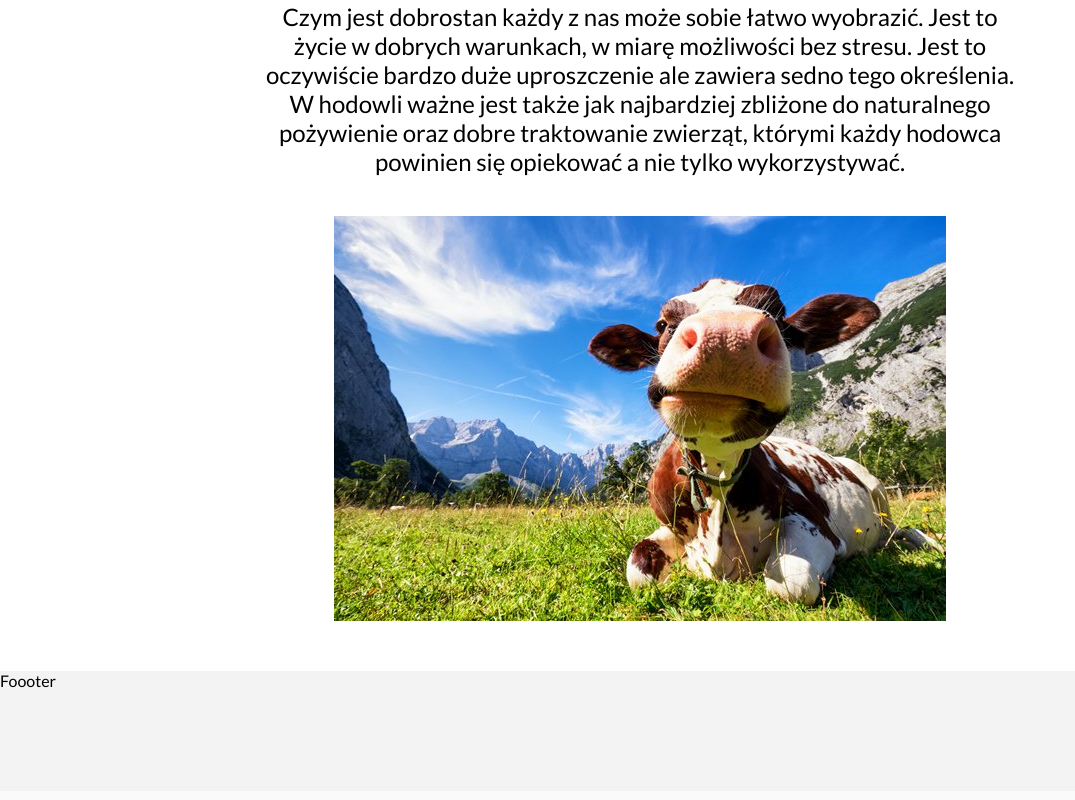
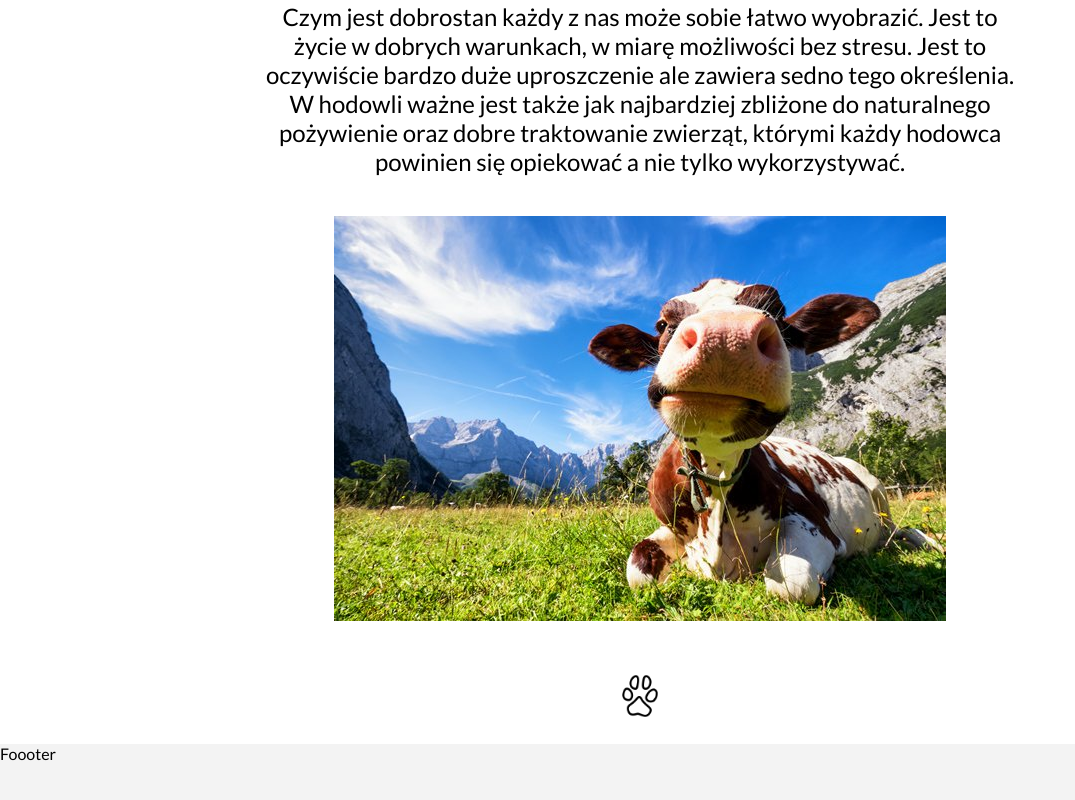
Before and after one commit to MaciekCelinski/simpleSite, a Vue app: page / in a window 1280 px wide. Shown: the part 2654-3454 px from the top of the page, without its empty margins (0-1075 px from the left). Built offline with nearby package versions, Linux system fonts and the light colour scheme.

Commit message:
minor fix

```diff
--- a/src/App.vue
+++ b/src/App.vue
@@ -19,6 +19,7 @@
 		/>
 		<base-breaker symbol="grill" />
 		<third-section />
+		<base-breaker symbol="paw" />
 		<Footer />
 	</div>
 </template>
```
